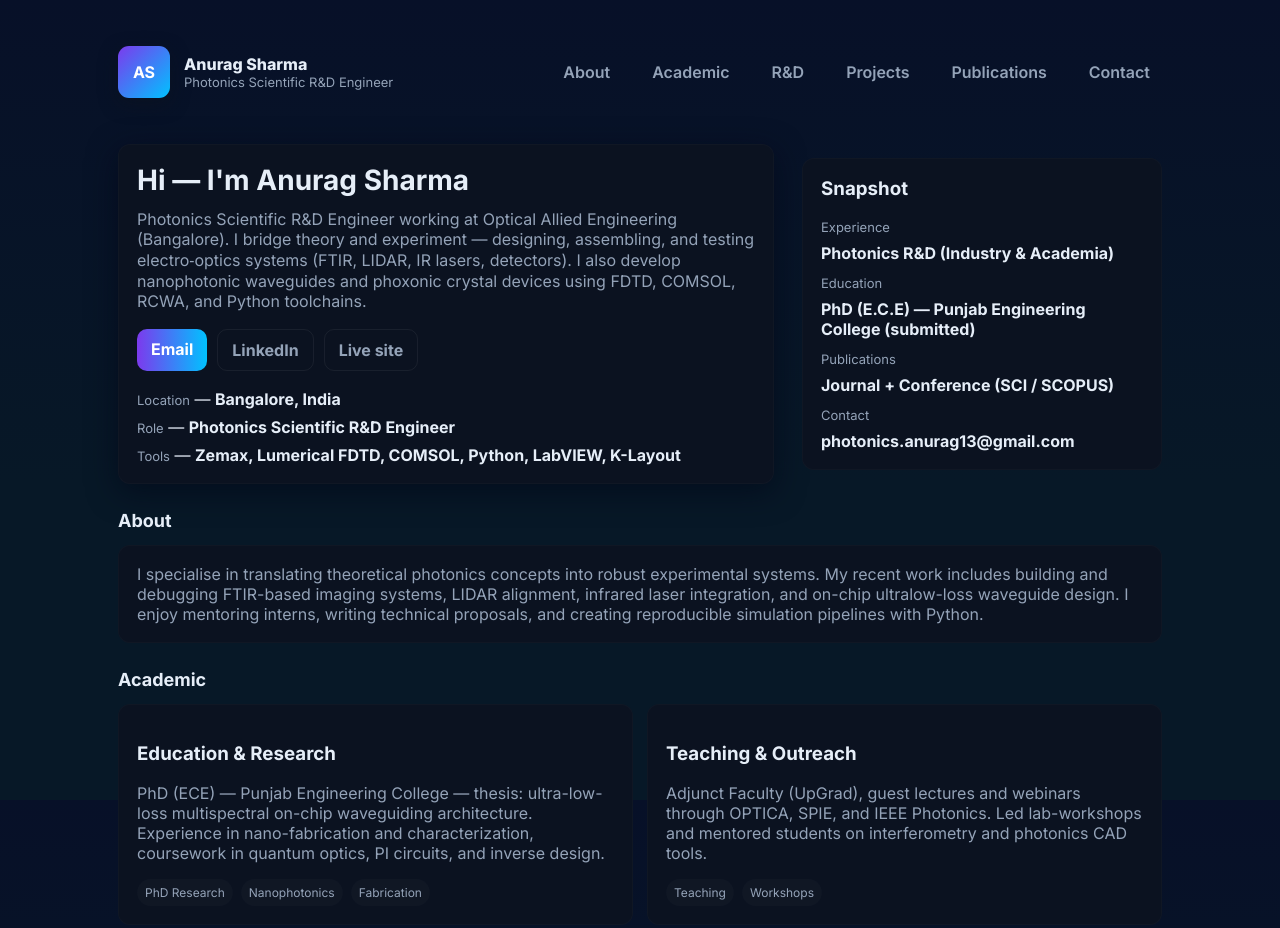
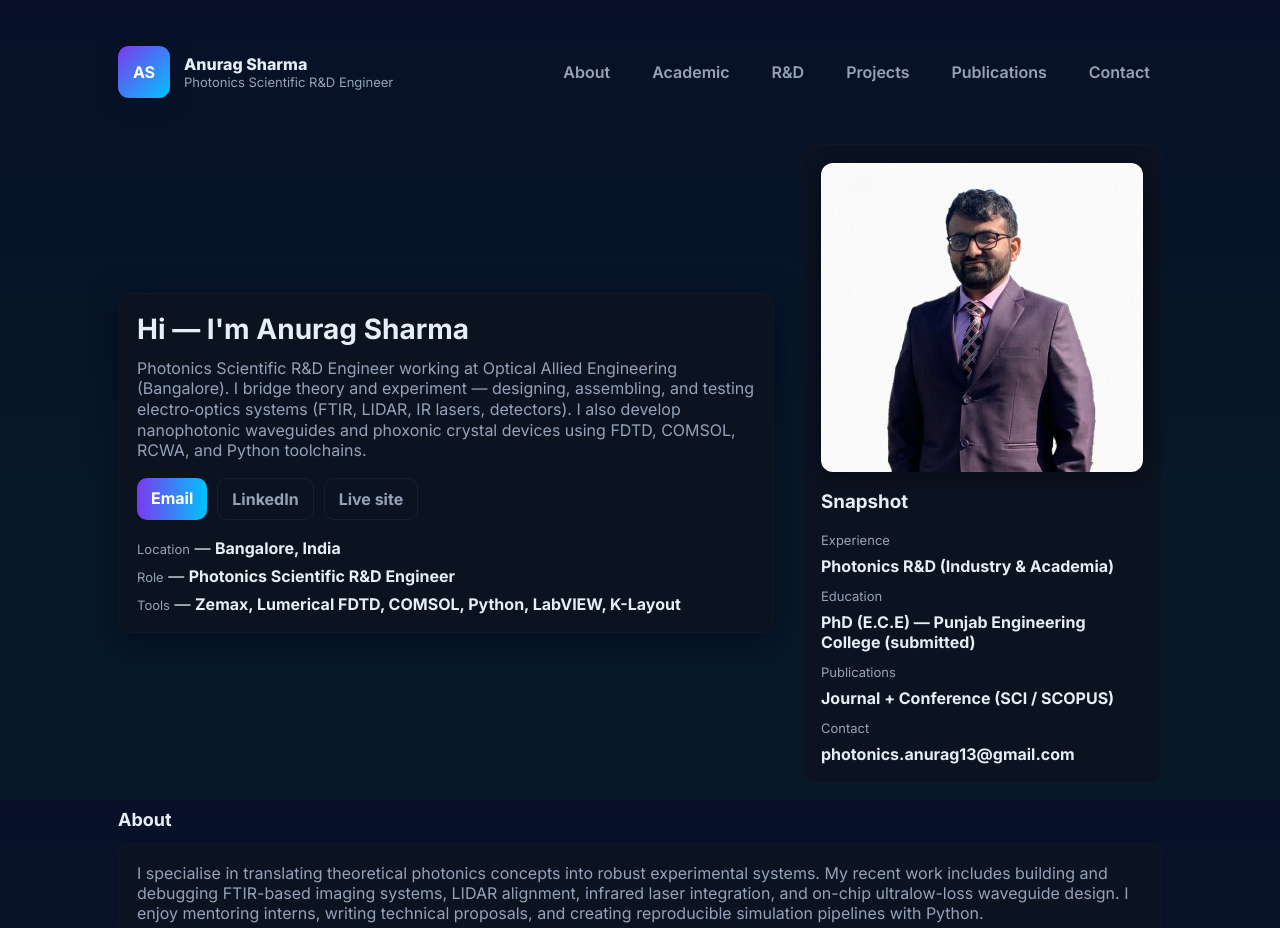
Before and after one commit to designerguy13-photonics/designerguy13-photonics.github.io, a plain HTML site: page index.html in a window 1280 px wide. Shown: the top 928 px of the page. Drawn offline with Linux system fonts and the light colour scheme.

Commit message:
Update index.html

```diff
--- a/index.html
+++ b/index.html
@@ -103,6 +103,10 @@
         </div>
 
         <aside class="card">
+          <img src="https://raw.githubusercontent.com/designerguy13-photonics/designerguy13-photonics.github.io/main/WhatsApp%20Image%202025-02-03%20at%2012.23.12.jpeg"
+               alt="Anurag Sharma Profile Picture"
+               style="width:100%;border-radius:12px;object-fit:cover;max-height:320px;box-shadow:0 4px 20px rgba(0,0,0,0.4);margin-bottom:14px;">
+
           <h3 style="margin-top:0">Snapshot</h3>
           <div style="display:flex;flex-direction:column;gap:12px;margin-top:12px">
             <div class="meta"><div class="k">Experience</div><div class="v">Photonics R&amp;D (Industry & Academia)</div></div>
```
